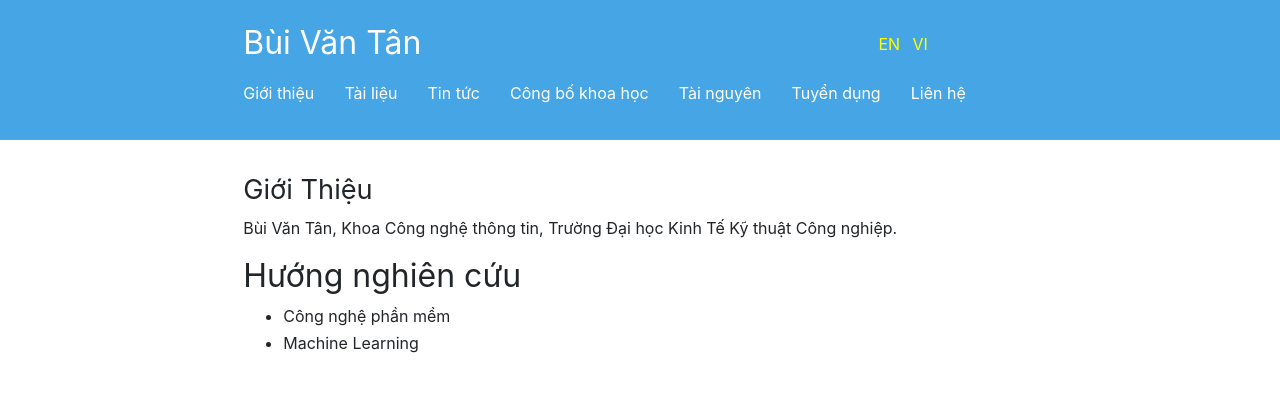
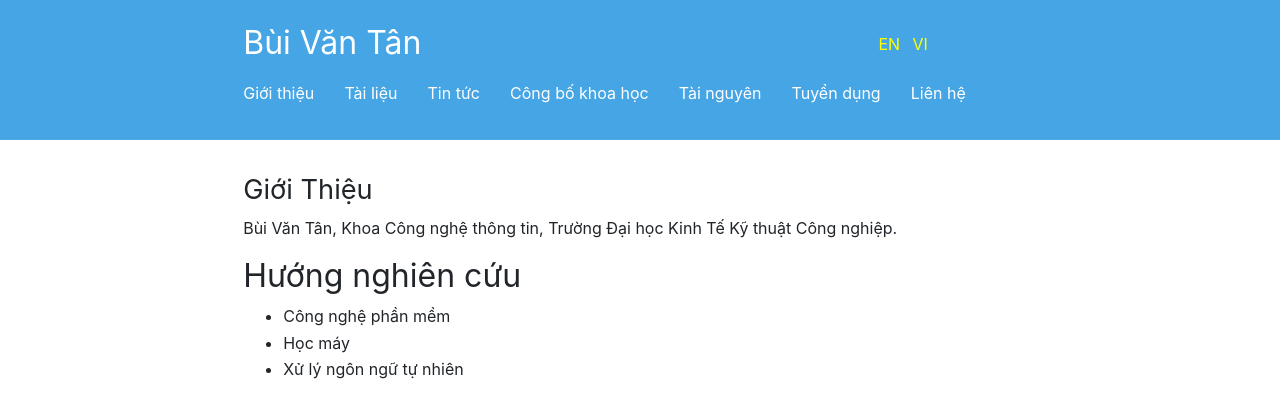
Before and after one commit to BuiTan/BuiTan.github.io, a Jekyll site: the page built from vi/Introduction.md, in a window 1280 px wide. Shown: the top 418 px of the page. Built offline with Jekyll 4.4.1, drawn with Linux system fonts in a browser that asks for light colours.

Commit message:
Update Introduction.md

```diff
--- a/vi/Introduction.md
+++ b/vi/Introduction.md
@@ -12,4 +12,5 @@ Bùi Văn Tân, Khoa Công nghệ thông tin, Trường Đại học Kinh Tế K
 
 ## Hướng nghiên cứu
 * Công nghệ phần mềm
-* Machine Learning
+* Học máy
+* Xử lý ngôn ngữ tự nhiên
```
